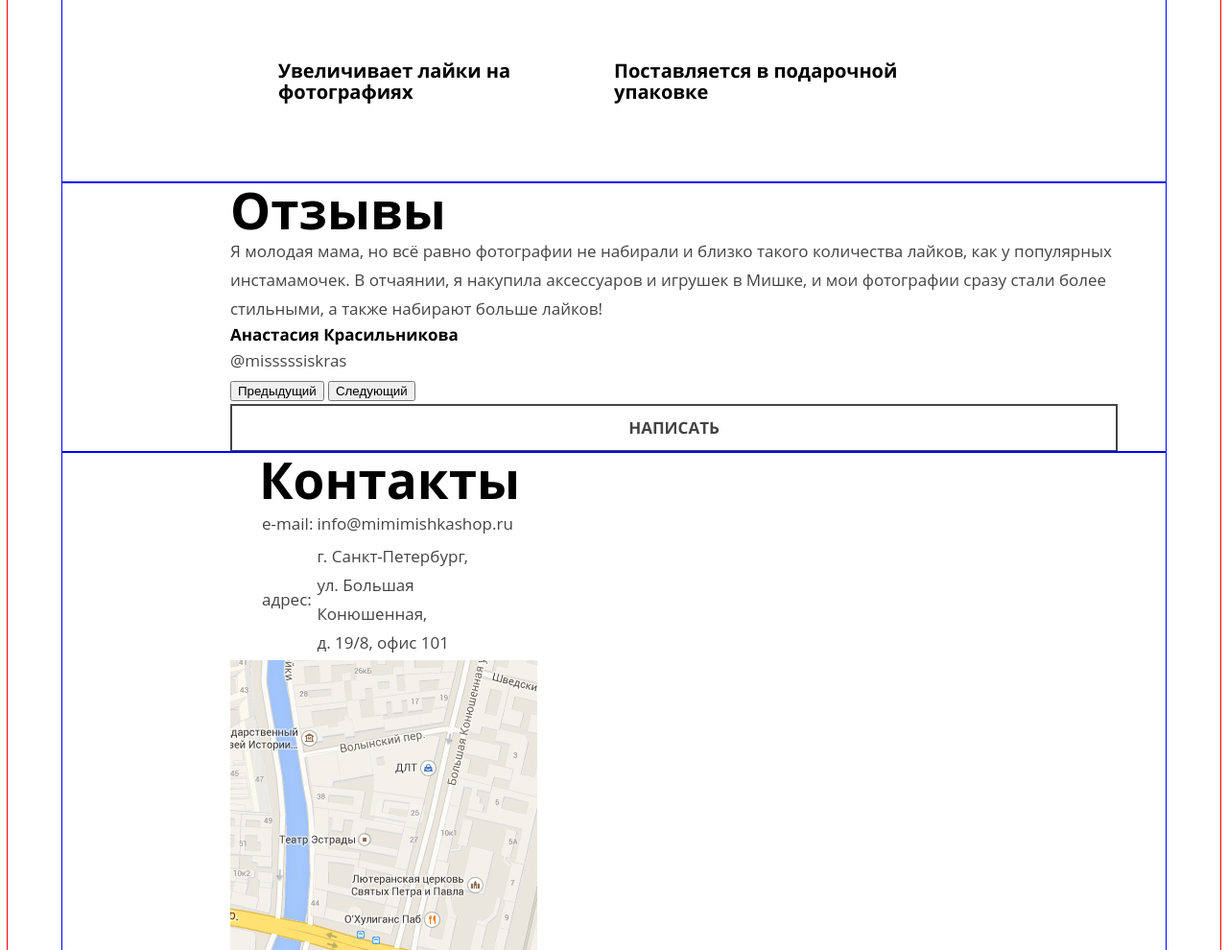
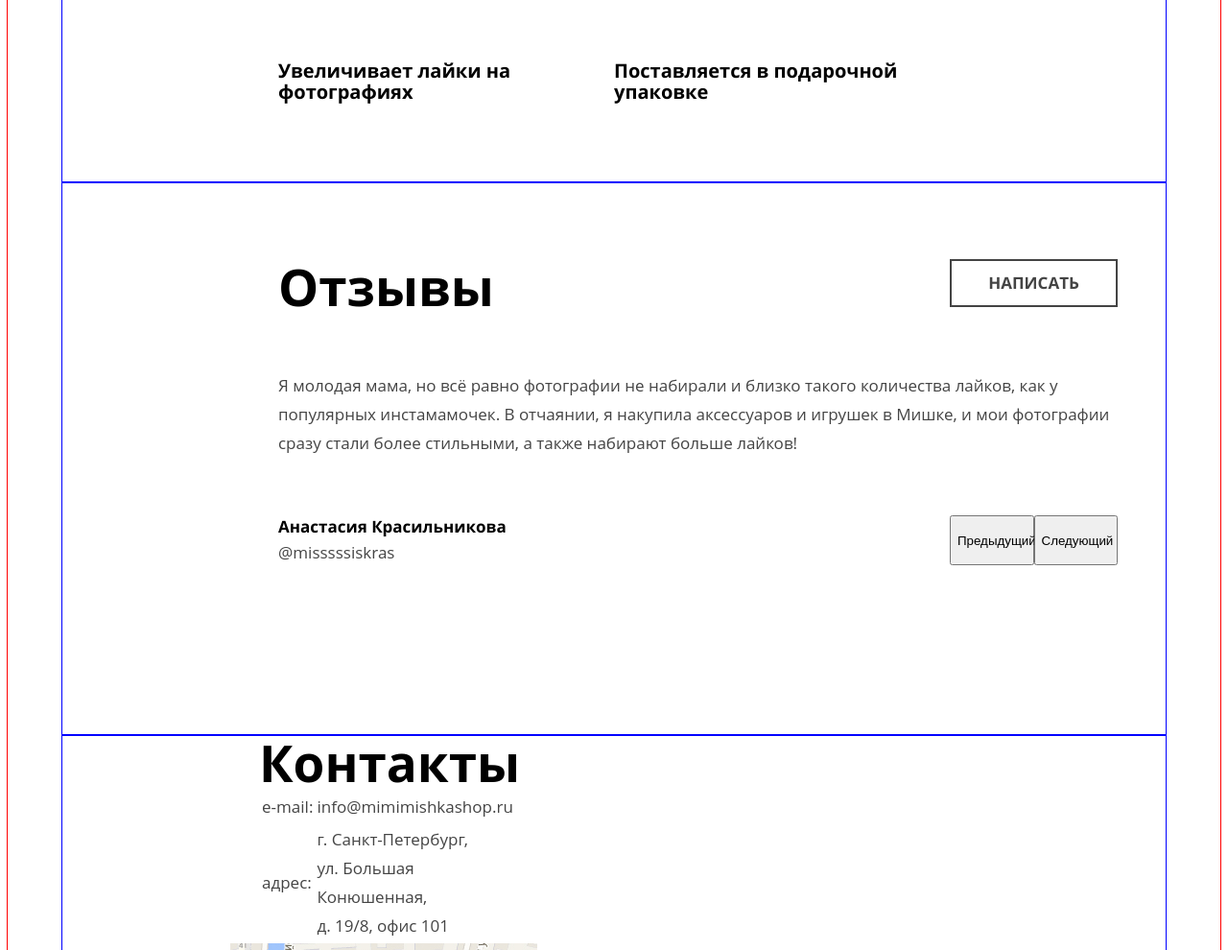
Before and after one commit to Web-proger/mishka, a website: page index.html in a window 1280 px wide. Shown: the part 1928-2918 px from the top of the page at 96% size. Drawn offline with nearby package versions, Linux system fonts and the light colour scheme; files that its build step writes are made by us from their sources; files whose address does not match are found by name.

Commit message:
Сделал блок отзывы

```diff
--- a/index.html
+++ b/index.html
@@ -106,11 +106,15 @@
       <section class="reviews">
         <h3 class="reviews__caption">Отзывы</h3>
         <blockquote class="reviews__text">Я молодая мама, но всё равно фотографии не набирали и близко такого количества лайков, как у популярных инстамамочек. В отчаянии, я накупила аксессуаров и игрушек в Мишке, и мои фотографии сразу стали более стильными, а также набирают больше лайков!</blockquote>
-        <div class="reviews__autor">Анастасия Красильникова</div>
-        <div class="reviews__email">@misssssiskras</div>
-        <div class="reviews__btns">
-          <button class="reviews__btn reviews__btn--prev">Предыдущий</button>
-          <button class="reviews__btn reviews__btn--next">Следующий</button>
+        <div class="reviews__autor-info">
+          <div class="reviews__autor">
+            <div class="reviews__autor-name">Анастасия Красильникова</div>
+            <div class="reviews__autor-email">@misssssiskras</div>
+          </div>
+          <div class="reviews__btns">
+            <button class="reviews__btn reviews__btn--prev">Предыдущий</button>
+            <button class="reviews__btn reviews__btn--next">Следующий</button>
+          </div>
         </div>
         <a class="btn reviews__write-review" href="#">Написать</a>
       </section>
--- a/sass/blocks/reviews.scss
+++ b/sass/blocks/reviews.scss
@@ -1,44 +1,83 @@
 .reviews {
   @include container;
   @include adapive-padding;
+  position: relative;
+  padding-top: 30px;
+  padding-bottom: 50px;
   font-family: "Open Sans", "Arial", sans-serif;
   line-height: 30px;
 
   &__caption {
     @include main-caption;
+    margin-bottom: 35px;
   }
   &__text {
     font-size: 15px;
     color: $second-color;
    }
-   &__autor {
+   &__autor-name {
     font-size: 18px;
     line-height: 24px;
     font-weight: bold;
     color: $main-color;
    }
-   &__email {
+   &__autor {
+    margin-bottom: 35px;
+   }
+   &__autor-email {
     font-size: 17px;
     color: $second-color;
    }
    &__text {
     margin: 0;
+    margin-bottom: 35px;
+   }
+   &__autor-info {
+    margin-bottom: 35px;
+   }
+   &__btns {
+    display: flex;
+    height: 52px;
+   }
+   &__btn {
+    width: 50%;
    }
 }
 
 @media #{$tablet-width} {
   .reviews {
-    &__autor {
+    padding-top: 80px;
+    &__caption {
+      margin-bottom: 60px;
+    }
+    &__text {
+      margin-bottom: 60px;
+    }
+    &__autor-name {
       font-size: 17px;
     }
     &__text {
       font-size: 17px;
+    }
+   &__autor-info {
+    display: flex;
+    justify-content: space-between;
+    margin-bottom: 90px;
+   }
+    &__btns {
+      width: 175px;
+    }
+    &__write-review {
+      position: absolute;
+      top: 80px;
+      right: 50px;
+      width: 175px;
     }
   }
 }
 
 @media #{$desctop-width} {
   .reviews {
-    padding-left: 175px;
+    padding-left: 225px;
   }
 }
```
